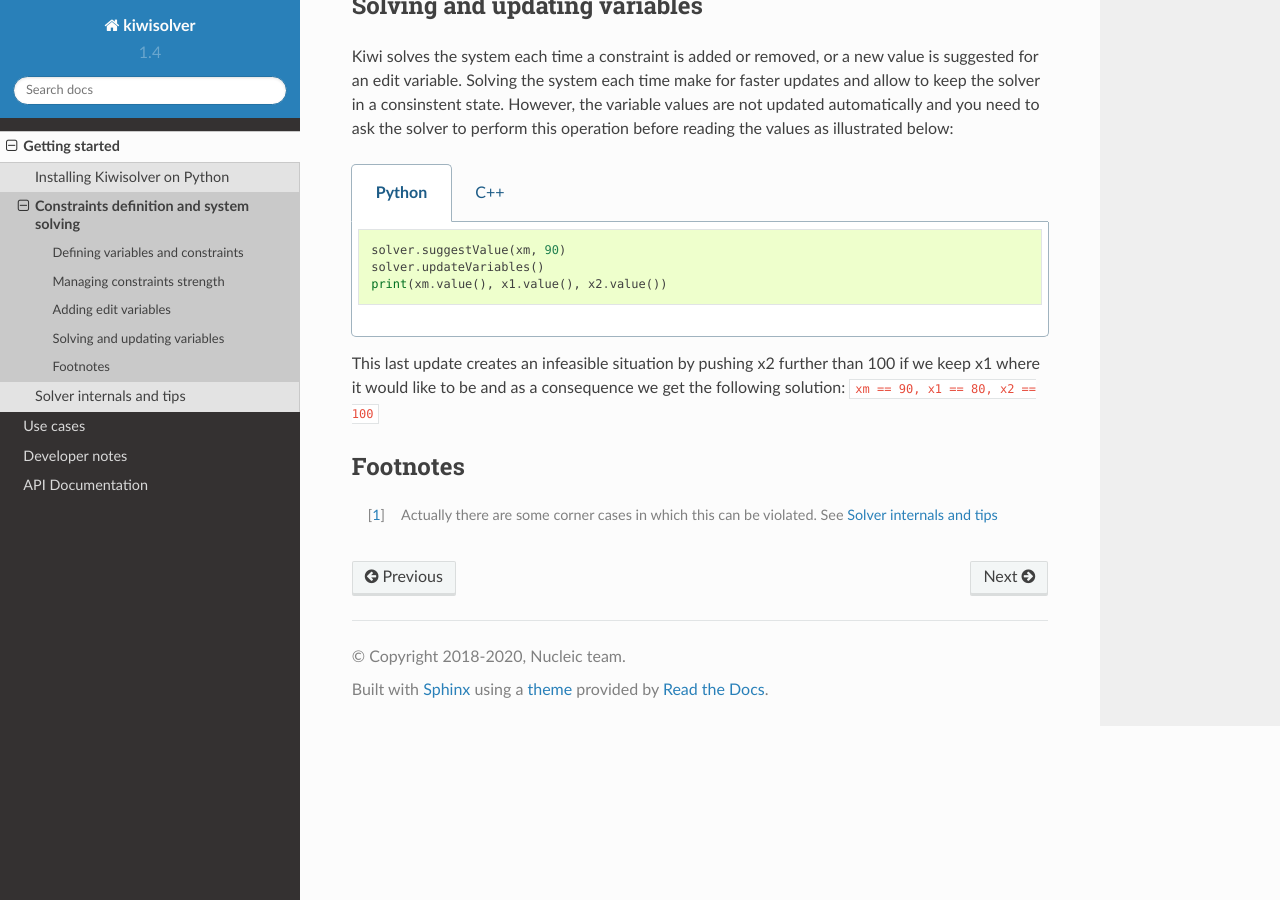
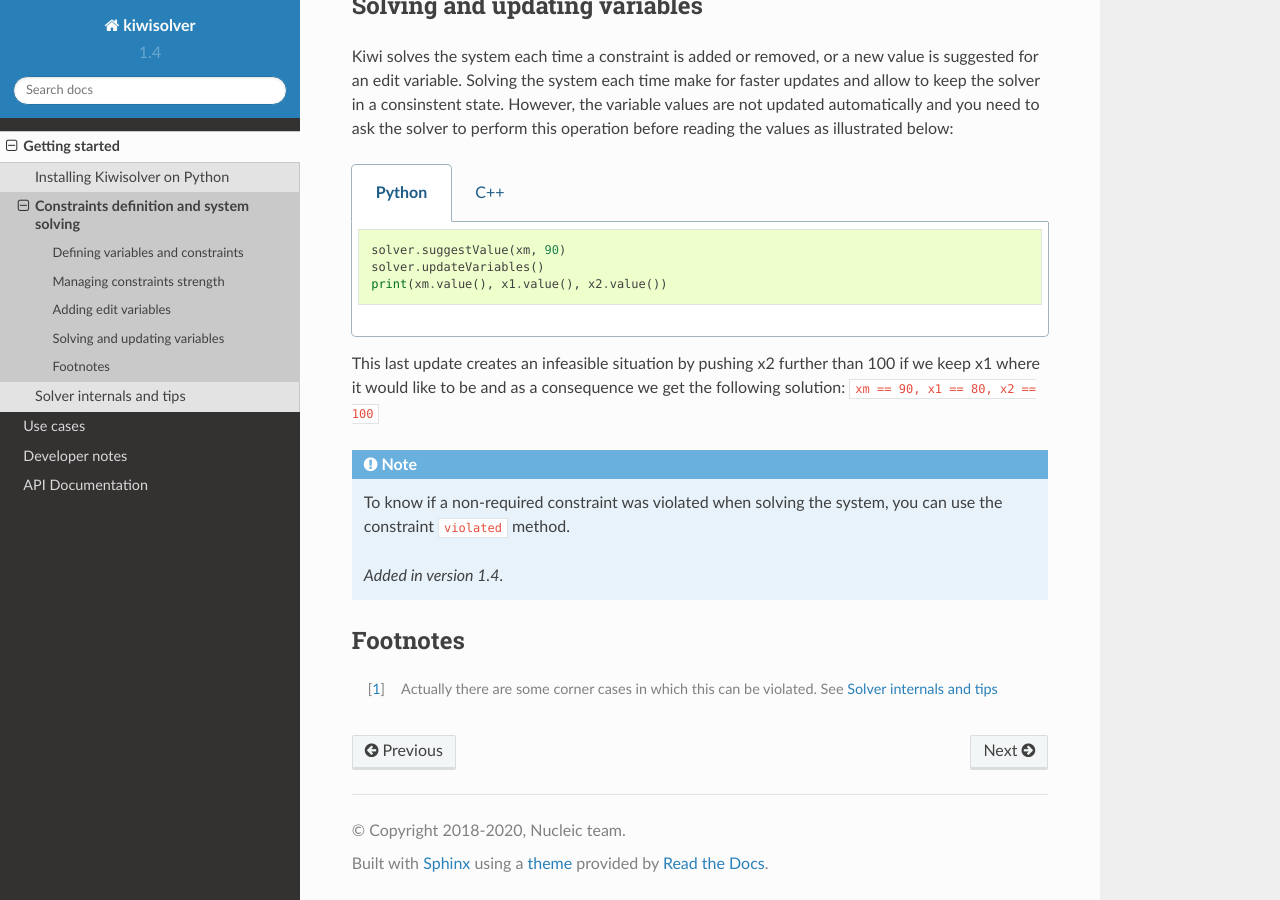
Before and after one commit to nucleic/kiwi, a Sphinx documentation site: the page built from docs/source/basis/basic_systems.rst, in a window 1280 px wide and 900 px high, scrolled down 2968 px. Built offline with Sphinx 7.4.7 and the Read the Docs theme 2.0.0, drawn with Linux system fonts in a browser that asks for light colours; formulas are drawn with MathJax 3.

Commit message:
update documentation and release notes

```diff
--- a/docs/source/basis/basic_systems.rst
+++ b/docs/source/basis/basic_systems.rst
@@ -196,6 +196,13 @@ This last update creates an infeasible situation by pushing x2 further than
 following solution: ``xm == 90, x1 == 80, x2 == 100``
 
 
+.. note::
+
+    To know if a non-required constraint was violated when solving the system,
+    you can use the constraint ``violated`` method.
+
+    .. versionadded:: 1.4
+
 Footnotes
 ---------
 
--- a/releasenotes.rst
+++ b/releasenotes.rst
@@ -4,9 +4,6 @@ Kiwi Release Notes
 Wrappers 1.4.0 | Solver 1.4.0 | unreleased
 ------------------------------------------
 - add Constraint::violated() method PR #128
-
-Wrappers 1.3.3 | Solver 1.3.1 | unreleased
-------------------------------------------
 - make the the c++ part of the code c++20 compliant PR #120
 - test with c++11 and c++20 PR #120
 
```
